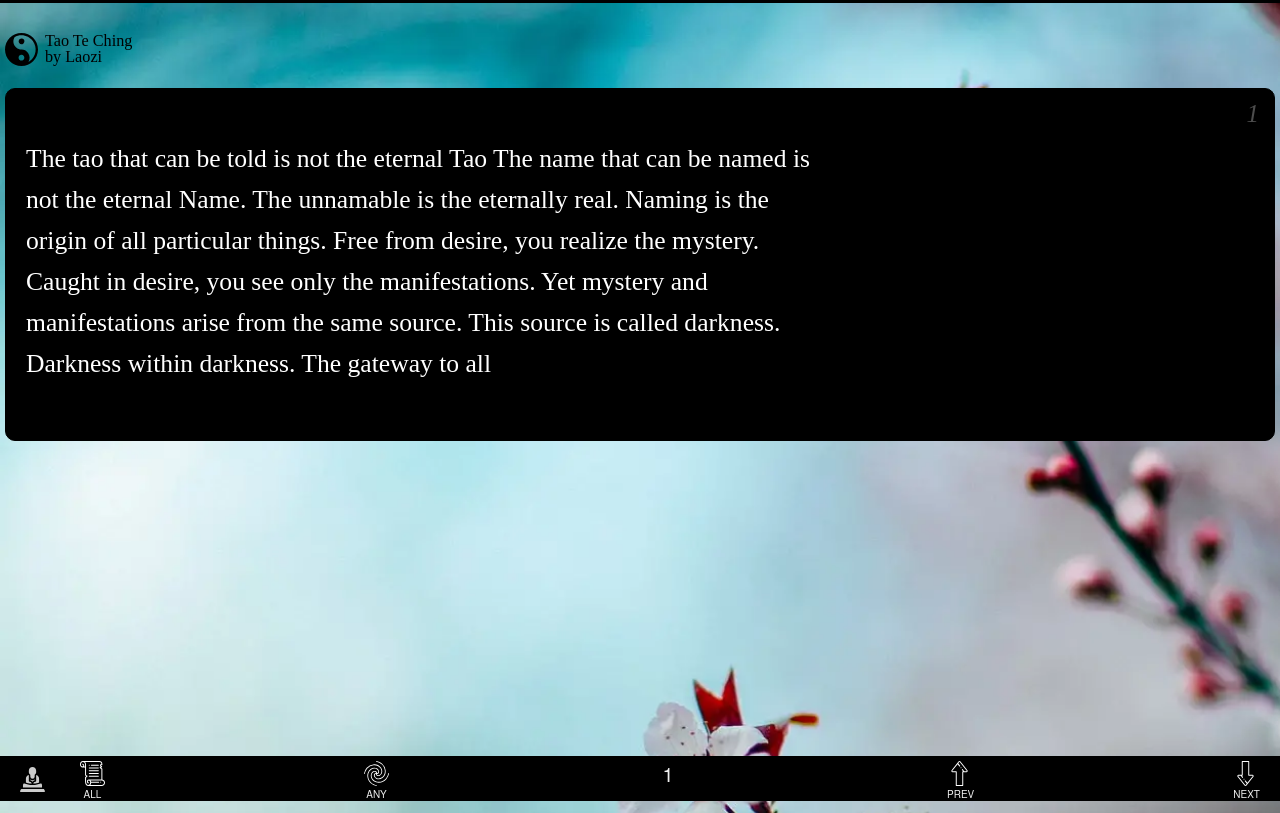
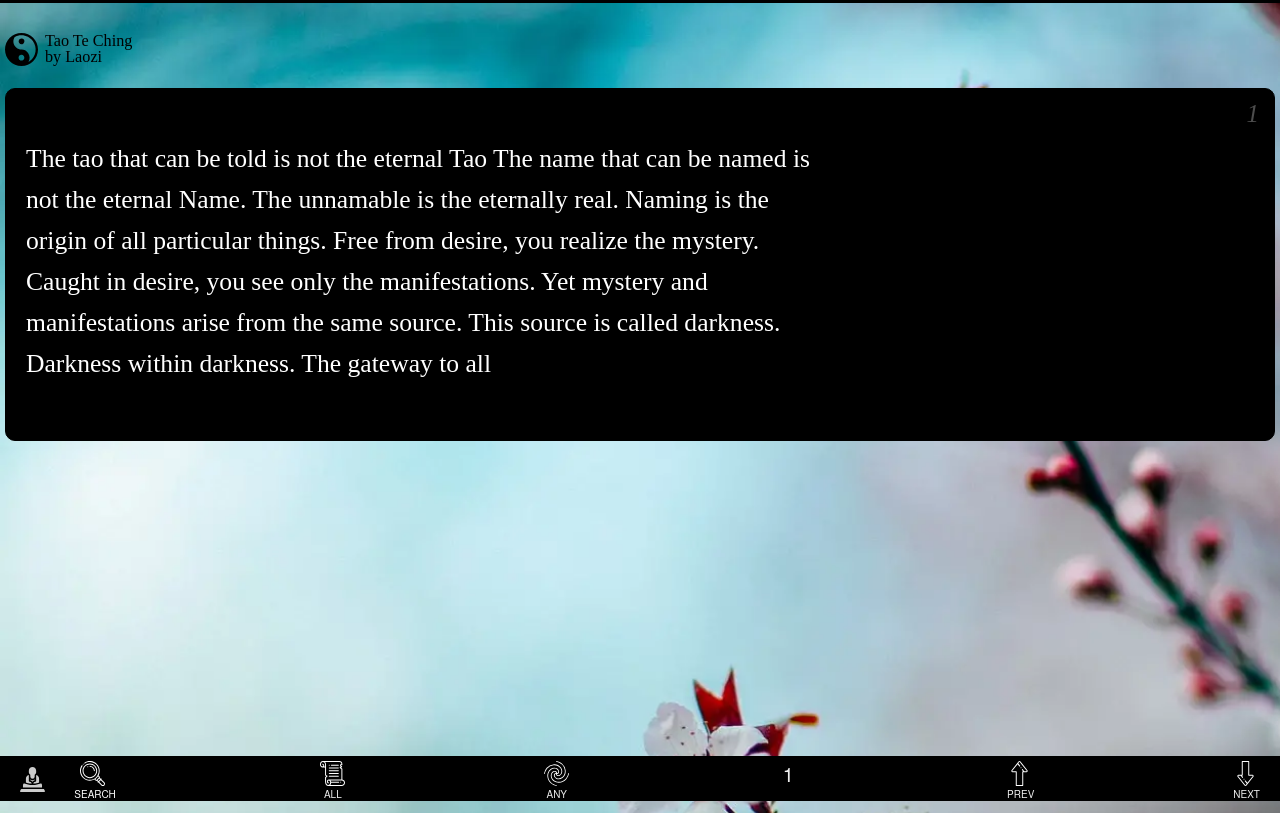
Before and after one commit to djmisha/learnzen.org, a React (Create React App) app: page /#1 in a window 1280 px wide. Built offline with nearby package versions, Linux system fonts and the light colour scheme; a web font is replaced by a local one.

Commit message:
daily commit

```diff
--- a/src/navigation-bar.js
+++ b/src/navigation-bar.js
@@ -1,6 +1,6 @@
 import React from "react";
 
-// import NavIconSeach from "./images/icon-search.js";
+import NavIconSeach from "./images/icon-search.js";
 import NavIconNext from "./images/icon-next.js";
 import NavIconPrev from "./images/icon-prev.js";
 import NavIconAll from "./images/icon-all.js";
@@ -70,8 +70,12 @@ class NavigationBar extends React.Component {
 
         return (
             <form>
-                {/* <label>
-                    <div className="nav-icon" onClick={this.handleSearchOpen}>
+                <div className="nav-movearound">
+                    <label>
+                        <div
+                            className="nav-icon"
+                            onClick={this.handleSearchOpen}
+                        >
                             <NavIconSeach />
                             <span>Search</span>
                         </div>
@@ -82,9 +86,7 @@ class NavigationBar extends React.Component {
                             onChange={this.handleSearchFilterTextChange}
                             className={this.state.searchClass}
                         />
-                </label> */}
-
-                <div className="nav-movearound">
+                    </label>
                     <div
                         onClick={this.handleShowAllPoemChange}
                         className="nav-all nav-icon"
```
Lines whose indentation alone changed are shown as unchanged.
